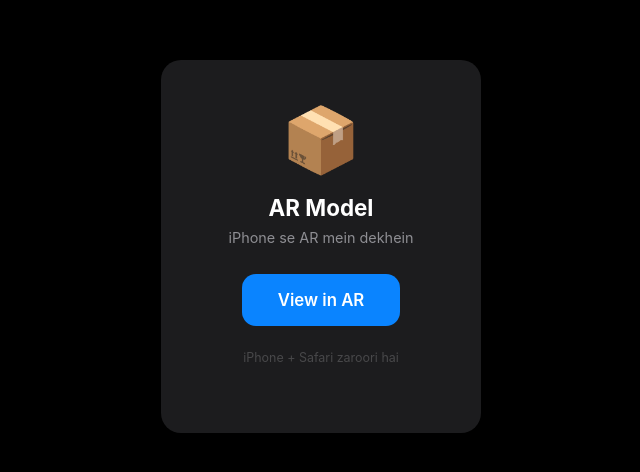
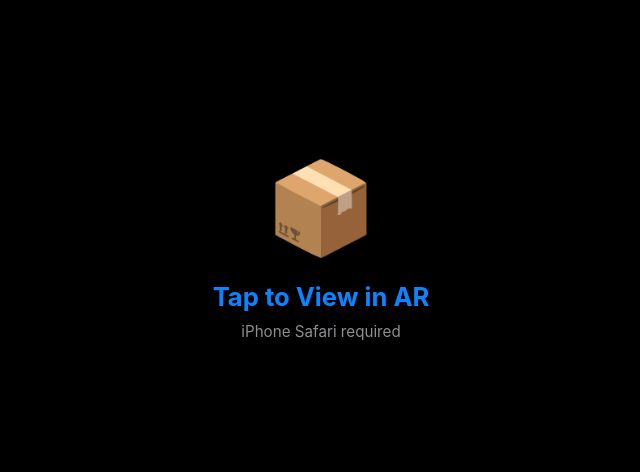
Before and after one commit to 3Dartist0401/AR-2D-2.3, a plain HTML site: page index.html in a window 1280 px wide. Shown: the part 154-626 px from the top of the page, without its empty margins (319-959 px from the left). Drawn offline with Linux system fonts and the light colour scheme.

Commit message:
Update index.html

```diff
--- a/index.html
+++ b/index.html
@@ -6,25 +6,31 @@
 <title>AR View</title>
 <style>
 *{margin:0;padding:0;box-sizing:border-box}
-body{background:#000;min-height:100vh;display:flex;align-items:center;justify-content:center;font-family:-apple-system,sans-serif;color:#fff}
-.card{background:#1c1c1e;border-radius:20px;padding:40px 32px;text-align:center;max-width:320px;width:90%}
-.icon{font-size:64px;margin-bottom:16px}
-h1{font-size:1.4rem;margin-bottom:8px}
-p{color:#8e8e93;font-size:.9rem;margin-bottom:28px}
-a[rel="ar"]{display:inline-block;background:#0a84ff;color:#fff;text-decoration:none;padding:16px 36px;border-radius:14px;font-size:1.05rem;font-weight:600}
+html,body{height:100%}
+body{background:#000;display:flex;align-items:center;justify-content:center;font-family:-apple-system,sans-serif}
+
+a[rel="ar"]{
+  display:flex;
+  flex-direction:column;
+  align-items:center;
+  justify-content:center;
+  width:100%;
+  height:100%;
+  text-decoration:none;
+  color:#fff;
+}
 a[rel="ar"] img{display:none}
-.note{margin-top:24px;font-size:.78rem;color:#48484a}
+.icon{font-size:90px;margin-bottom:20px}
+.label{font-size:1.6rem;font-weight:700;color:#0a84ff}
+.sub{margin-top:10px;font-size:.95rem;color:#8e8e93}
 </style>
 </head>
 <body>
-<div class="card">
-<div class="icon">📦</div>
-<h1>AR Model</h1>
-<p>iPhone se AR mein dekhein</p>
-<a rel="ar" href="AR%202D%202.3.usdz">
-<img src="" alt="">View in AR
+<a id="arLink" rel="ar" href="AR%202D%202.3.usdz">
+  <img src="" alt="">
+  <div class="icon">📦</div>
+  <div class="label">Tap to View in AR</div>
+  <div class="sub">iPhone Safari required</div>
 </a>
-<p class="note">iPhone + Safari zaroori hai</p>
-</div>
 </body>
 </html>
```
